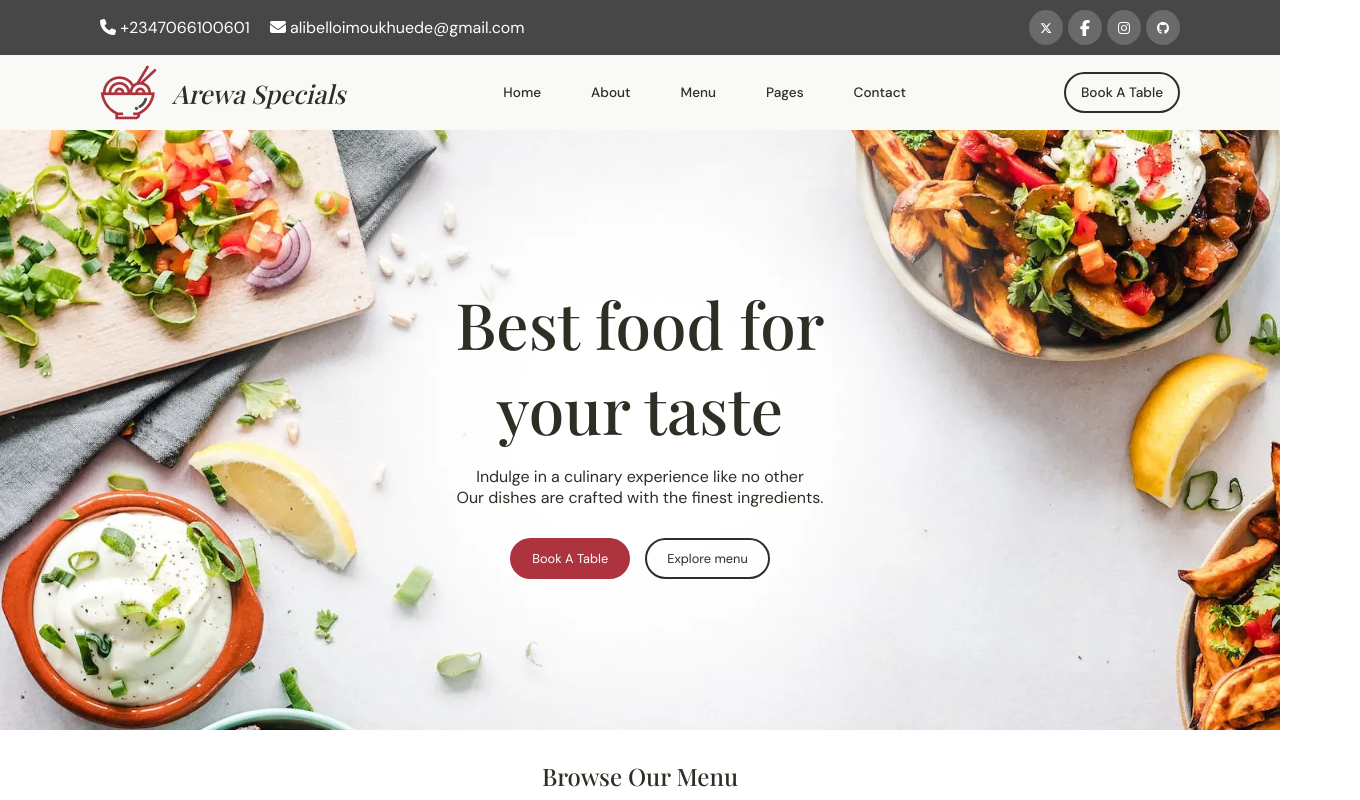
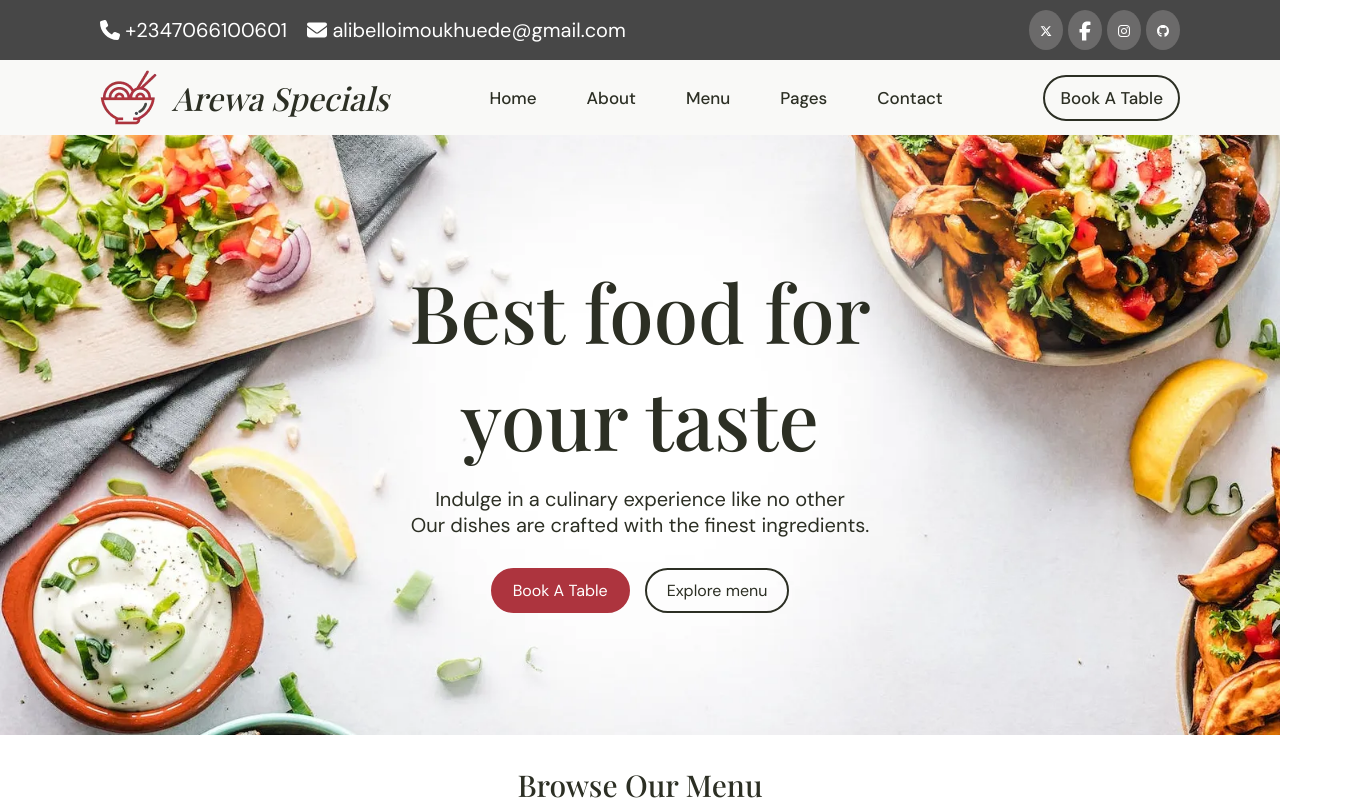
Before and after one commit to devalibello/tasty-food, a React (Create React App) app: page / in a window 1280 px wide. Shown: the top 800 px of the page, 1360 px wide, since content can reach past the window. Built offline with nearby package versions, Linux system fonts and the light colour scheme; a web font is replaced by a local one.

Commit message:
medium tablets size

```diff
--- a/src/index.css
+++ b/src/index.css
@@ -14,6 +14,12 @@ body {
   font-size: 16px;
 }
 
+@media screen and (min-width: 720px) {
+ body {
+  font-size: 20px;
+ }
+}
+
 :root {
   --light-black: #414536;
   --dark-black: #2C2F24;
--- a/src/styles/About.css
+++ b/src/styles/About.css
@@ -193,14 +193,11 @@
     color: var(--light-black);
 }
 
-/* .about-details-section > * {
-    text-align: center;
-} */
-
 .about-details-section {
     display: flex;
     flex-direction: column;
     justify-content: center;
+    text-align: center;
 }
 
 .more-about-us {
```
